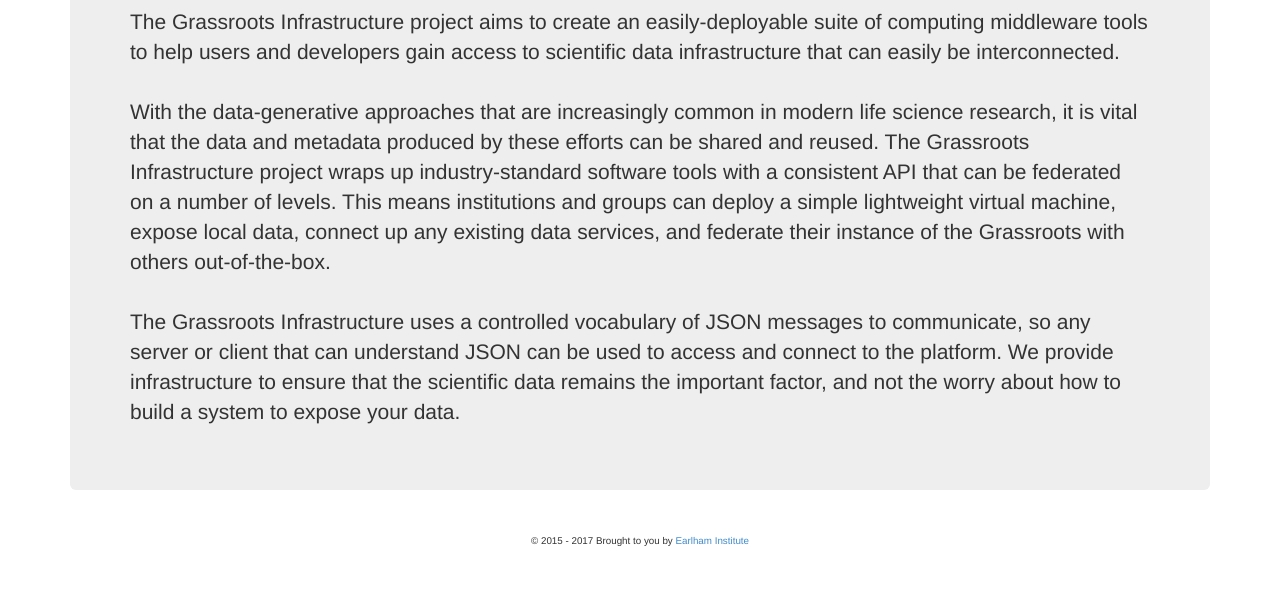
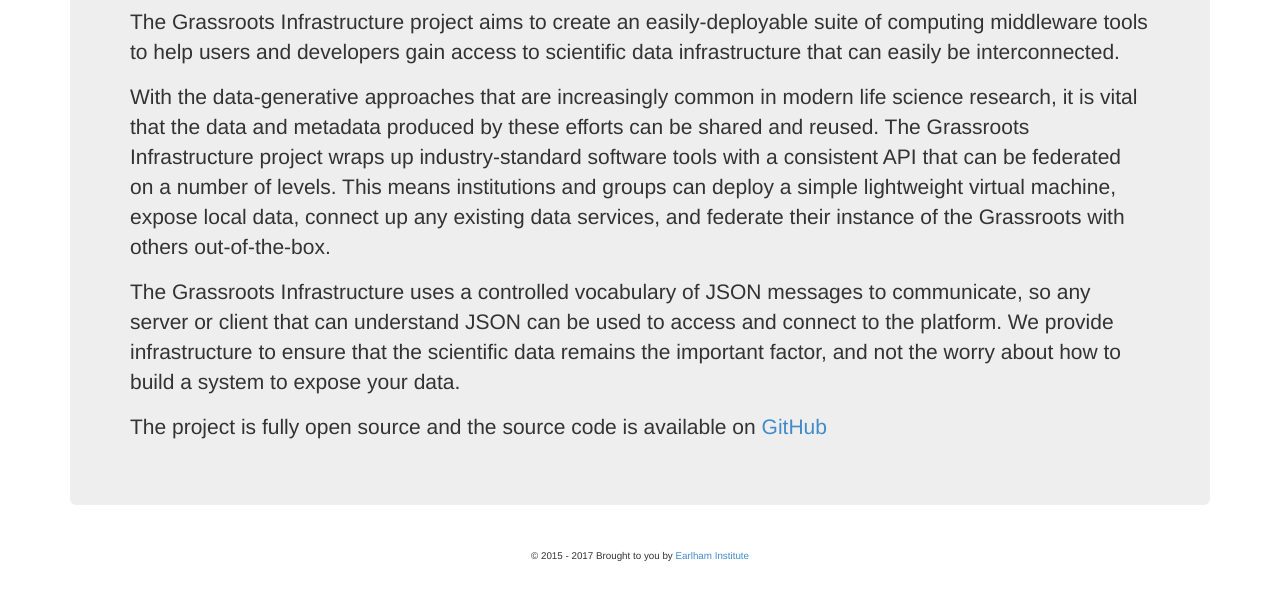
Before and after one commit to TGAC/grassroots-web-portal-static, a plain HTML site: page index.html in a window 1280 px wide. Shown: the part 174-774 px from the top of the page. Drawn offline with Linux system fonts and the light colour scheme; a script that the page names is missing; files whose address does not match are found by name.

Commit message:
Add github link

```diff
--- a/index.html
+++ b/index.html
@@ -36,7 +36,8 @@
 <nav class="navbar navbar-default navbar-static-top" role="navigation" style="background-color:white!important;">
     <div class="container">
         <div class="navbar-header">
-            <button type="button" class="navbar-toggle collapsed" data-toggle="collapse" data-target="#navbar" aria-expanded="false" aria-controls="navbar">
+            <button type="button" class="navbar-toggle collapsed" data-toggle="collapse" data-target="#navbar"
+                    aria-expanded="false" aria-controls="navbar">
                 <span class="sr-only">Toggle navigation</span>
                 <span class="icon-bar"></span>
                 <span class="icon-bar"></span>
@@ -46,12 +47,12 @@
         </div>
         <div id="navbar" class="navbar-collapse collapse">
             <ul class="nav navbar-nav">
-                <li ><a href="index.html">Home</a></li>
+                <li><a href="index.html">Home</a></li>
                 <li><a href="services.html">Services</a></li>
                 <li><a href="contact.html">Contact</a></li>
                 <li><a href="https://wheatis.tgac.ac.uk/grassroots/api/">Grassroots API</a></li>
             </ul>
-            <img class ="navbar-nav navbar-right" style="height:50px;" src="images/logo.png"/>
+            <img class="navbar-nav navbar-right" style="height:50px;" src="images/logo.png"/>
         </div>
     </div>
 </nav>
@@ -63,7 +64,8 @@
         <p>The Grassroots Infrastructure project aims to create an easily-deployable suite of computing middleware tools
             to help users
             and developers gain access to scientific data infrastructure that can easily be interconnected.
-            <br/><br/>
+        </p>
+        <p>
             With the data-generative approaches that are increasingly common in modern life science research, it is
             vital that the data and
             metadata produced by these efforts can be shared and reused. The Grassroots Infrastructure project wraps up
@@ -73,13 +75,18 @@
             a simple lightweight virtual machine, expose local data, connect up any existing data services, and federate
             their instance of
             the Grassroots with others out-of-the-box.
-            <br/><br/>
+        </p>
+        <p>
             The Grassroots Infrastructure uses a controlled vocabulary of JSON messages to communicate, so any server or
             client that can
             understand JSON can be used to access and connect to the platform.
             We provide infrastructure to ensure that the scientific data remains the important factor, and not the worry
             about how to build
-            a system to expose your data.</p>
+            a system to expose your data.
+        </p>
+        <p>The project is fully open source and the source code is available on <a
+                href="https://github.com/TGAC/grassroots-api">GitHub</a></p>
+
     </div>
 </div>
 
```
